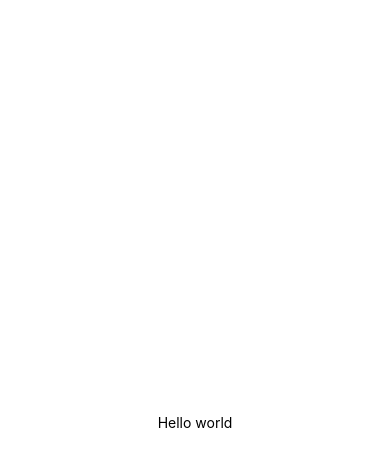
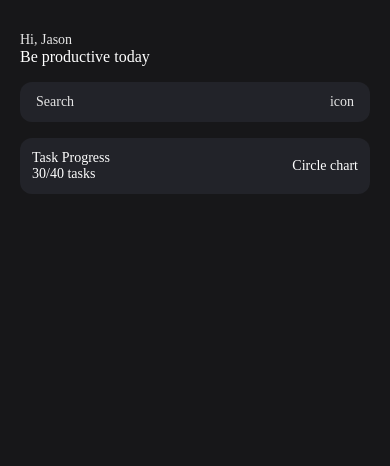
Before and after one commit to dophnamm/RN-Todolist, a React Native app: screen / in a window 390 px wide. Shown: the top 466 px of the page. Built offline with nearby package versions, Linux system fonts and the light colour scheme.

Commit message:
chore: create layout and component

```diff
--- a/App.tsx
+++ b/App.tsx
@@ -1,21 +1,20 @@
 import React from 'react';
+import {StatusBar} from 'react-native';
 
-import {StyleSheet, Text, View} from 'react-native';
+import Home from './src/pages/Home';
 
 function App(): React.JSX.Element {
   return (
-    <View style={styles.container}>
-      <Text>Hello world</Text>
-    </View>
+    <>
+      <StatusBar
+        translucent
+        barStyle="light-content"
+        backgroundColor="transparent"
+      />
+
+      <Home />
+    </>
   );
 }
 
-const styles = StyleSheet.create({
-  container: {
-    flex: 1,
-    alignItems: 'center',
-    justifyContent: 'center',
-  },
-});
-
 export default App;
--- /dev/null
+++ b/src/components/Card/index.tsx
@@ -0,0 +1,23 @@
+import React from 'react';
+import {StyleProp, View, ViewStyle} from 'react-native';
+
+import {globalStyles} from '../../styles/globalStyles';
+import {colors} from '../../utils/colors';
+
+type TProps = {
+  children: React.ReactNode;
+  backgroundColor?: string;
+  style?: StyleProp<ViewStyle>;
+};
+
+const Card = (props: TProps) => {
+  const {children, backgroundColor = colors.purple[100]} = props;
+
+  return (
+    <View style={[globalStyles.card, {backgroundColor: backgroundColor}]}>
+      {children}
+    </View>
+  );
+};
+
+export default Card;
--- /dev/null
+++ b/src/components/Container/index.tsx
@@ -0,0 +1,20 @@
+import React, {ReactNode} from 'react';
+import {ScrollView} from 'react-native';
+
+import {globalStyles} from '../../styles/globalStyles';
+
+type TProps = {
+  title?: string;
+  goBack?: boolean;
+  right?: ReactNode;
+  left?: ReactNode;
+  children: ReactNode;
+};
+
+const Container = (props: TProps) => {
+  const {children} = props;
+
+  return <ScrollView style={globalStyles.container}>{children}</ScrollView>;
+};
+
+export default Container;
--- /dev/null
+++ b/src/components/Paragraph/index.tsx
@@ -0,0 +1,34 @@
+import React from 'react';
+import {Text} from 'react-native';
+
+import {colors} from '../../utils/colors';
+import {fontFamily} from '../../utils/constant';
+
+import {globalStyles} from '../../styles/globalStyles';
+
+type TProps = {
+  text: string;
+  font?: string;
+  size?: number;
+  color?: string;
+};
+
+const Paragraph = (props: TProps) => {
+  const {text, font, size, color} = props;
+
+  return (
+    <Text
+      style={[
+        globalStyles.text,
+        {
+          fontSize: size ?? 14,
+          fontFamily: font ?? fontFamily.regular,
+          color: color ?? colors.white,
+        },
+      ]}>
+      {text}
+    </Text>
+  );
+};
+
+export default Paragraph;
--- /dev/null
+++ b/src/components/RowSystem/index.tsx
@@ -0,0 +1,38 @@
+import React, {ReactNode} from 'react';
+import {FlexAlignType, StyleProp, View, ViewStyle} from 'react-native';
+
+import {globalStyles} from '../../styles/globalStyles';
+
+type TProps = {
+  children: ReactNode;
+  justifyContent?:
+    | 'center'
+    | 'flex-start'
+    | 'flex-end'
+    | 'space-between'
+    | 'space-around'
+    | 'space-evenly'
+    | undefined;
+  alignItems?: FlexAlignType;
+  style?: StyleProp<ViewStyle>;
+};
+
+const RowSystem = (props: TProps) => {
+  const {children, justifyContent, alignItems, style} = props;
+
+  return (
+    <View
+      style={[
+        globalStyles.row,
+        {
+          justifyContent,
+          alignItems,
+        },
+        style,
+      ]}>
+      {children}
+    </View>
+  );
+};
+
+export default RowSystem;
--- /dev/null
+++ b/src/components/SectionContainer/index.tsx
@@ -0,0 +1,16 @@
+import React from 'react';
+import {View} from 'react-native';
+
+import {globalStyles} from '../../styles/globalStyles';
+
+type TProps = {
+  children: React.ReactNode;
+};
+
+const SectionContainer = (props: TProps) => {
+  const {children} = props;
+
+  return <View style={[globalStyles.section]}>{children}</View>;
+};
+
+export default SectionContainer;
--- /dev/null
+++ b/src/pages/Home/index.tsx
@@ -0,0 +1,54 @@
+import React from 'react';
+import {TouchableOpacity, View} from 'react-native';
+
+import Card from '../../components/Card';
+import Container from '../../components/Container';
+import RowSystem from '../../components/RowSystem';
+import Paragraph from '../../components/Paragraph';
+import SectionContainer from '../../components/SectionContainer';
+
+import {colors} from '../../utils/colors';
+import {fontFamily} from '../../utils/constant';
+
+import {globalStyles} from '../../styles/globalStyles';
+
+const Home = () => {
+  return (
+    <Container>
+      <SectionContainer>
+        <Paragraph text="Hi, Jason" color={colors.gray[100]} />
+        <Paragraph
+          size={16}
+          font={fontFamily.semibold}
+          text="Be productive today"
+        />
+      </SectionContainer>
+
+      <SectionContainer>
+        <TouchableOpacity style={globalStyles.inputContainer}>
+          <RowSystem justifyContent="space-between">
+            <Paragraph text="Search" color={colors.gray[100]} />
+            <Paragraph text="icon" color={colors.gray[100]} />
+          </RowSystem>
+        </TouchableOpacity>
+      </SectionContainer>
+
+      <SectionContainer>
+        <Card>
+          <RowSystem justifyContent="space-between">
+            <View>
+              <Paragraph text="Task Progress" />
+              <Paragraph text="30/40 tasks" />
+            </View>
+
+            <View>
+              <Paragraph text="Circle chart" />
+            </View>
+          </RowSystem>
+        </Card>
+      </SectionContainer>
+    </Container>
+  );
+};
+
+export default Home;
--- /dev/null
+++ b/src/styles/globalStyles.ts
@@ -0,0 +1,42 @@
+import {Platform, StyleSheet} from 'react-native';
+
+import {colors} from '../utils/colors';
+import {fontFamily} from '../utils/constant';
+
+export const globalStyles = StyleSheet.create({
+  container: {
+    flex: 1,
+    backgroundColor: colors.black[100],
+    padding: 20,
+    paddingTop: Platform.OS === 'ios' ? 56 : 32,
+  },
+
+  section: {
+    marginBottom: 16,
+  },
+
+  row: {
+    flexDirection: 'row',
+    alignItems: 'center',
+    justifyContent: 'center',
+  },
+
+  text: {
+    fontSize: 14,
+    color: colors.white,
+    fontFamily: fontFamily.regular,
+  },
+
+  inputContainer: {
+    borderRadius: 12,
+    paddingVertical: 12,
+    paddingHorizontal: 16,
+    backgroundColor: colors.purple[100],
+  },
+
+  card: {
+    padding: 12,
+    borderRadius: 12,
+    backgroundColor: colors.purple[100],
+  },
+});
--- /dev/null
+++ b/src/utils/colors.ts
@@ -0,0 +1,19 @@
+export const colors = {
+  black: {
+    100: '#171719',
+  },
+
+  purple: {
+    100: '#222329',
+  },
+
+  white: '#ffffff',
+
+  gray: {
+    100: '#e6e6e6',
+  },
+
+  blue: {
+    100: '#3681e0',
+  },
+};
--- /dev/null
+++ b/src/utils/constant.ts
@@ -0,0 +1,6 @@
+export const fontFamily = {
+  regular: 'Poppins-Regular',
+  medium: 'Poppins-Medium',
+  semibold: 'Poppins-Semibold',
+  bold: 'Poppins-Bold',
+};
```
Also changed, not shown: 4 other files (tests, documents, lock files or other folders).
